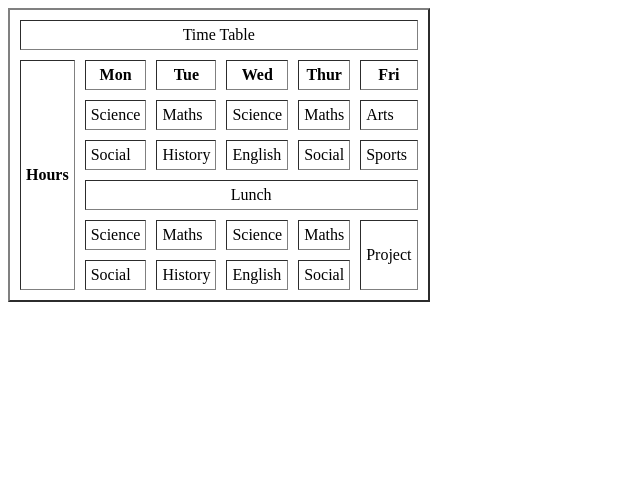
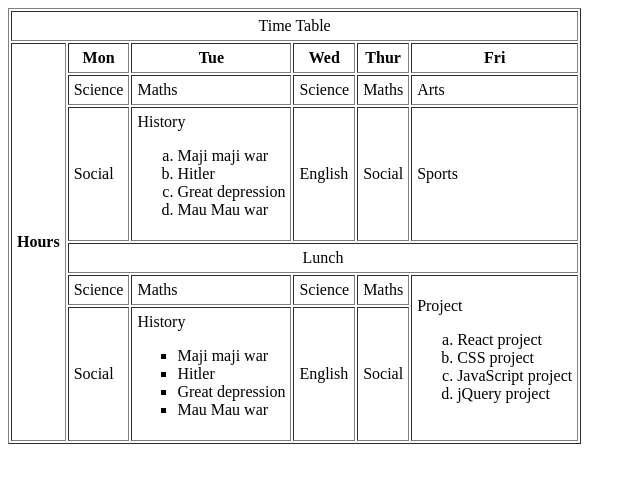
Before and after one commit to b-l-u-e/AZ-C5-HTML, a plain HTML site: page table_list.html in a window 1280 px wide. Shown: the whole page, without its empty margins (0-640 px from the left). Drawn offline with Linux system fonts and the light colour scheme.

Commit message:
update table-list items

```diff
--- a/table_list.html
+++ b/table_list.html
@@ -8,7 +8,7 @@
     <!-- cell padding means distance betwwen cell and contents -->
     <!-- cell spacing means space between table cells -->
     <!-- colspan takes space of no of col cells -->
-    <table border="2" cellpadding="5" cellspacing="10">
+    <table border="1" cellpadding="5">
         <tr>
             <td colspan="6" align="center">Time Table</td>
         </tr>
@@ -31,7 +31,14 @@
 
        <tr>
             <td>Social</td>
-            <td>History</td>
+            <td>History
+                <ol style="list-style-type:lower-alpha">
+                    <li>Maji maji war</li>
+                    <li>Hitler</li>
+                    <li>Great depression</li>
+                    <li>Mau Mau war</li>
+                </ol>
+            </td>
             <td>English</td>
             <td>Social</td>
             <td>Sports</td>
@@ -46,11 +53,25 @@
             <td>Maths</td>
             <td>Science</td>
             <td>Maths</td>
-            <td rowspan="2">Project</td>
+            <td rowspan="2">Project
+                <ul style="list-style-type:lower-alpha">
+                    <li>React project</li>
+                    <li>CSS project</li>
+                    <li>JavaScript project</li>
+                    <li>jQuery project</li>
+                </ul>
+            </td>
        </tr>
        <tr>
         <td>Social</td>
-        <td>History</td>
+        <td>History
+            <ol style="list-style-type:square">
+                <li>Maji maji war</li>
+                <li>Hitler</li>
+                <li>Great depression</li>
+                <li>Mau Mau war</li>
+            </ol>
+        </td>
         <td>English</td>
         <td>Social</td>
    </tr>
```
